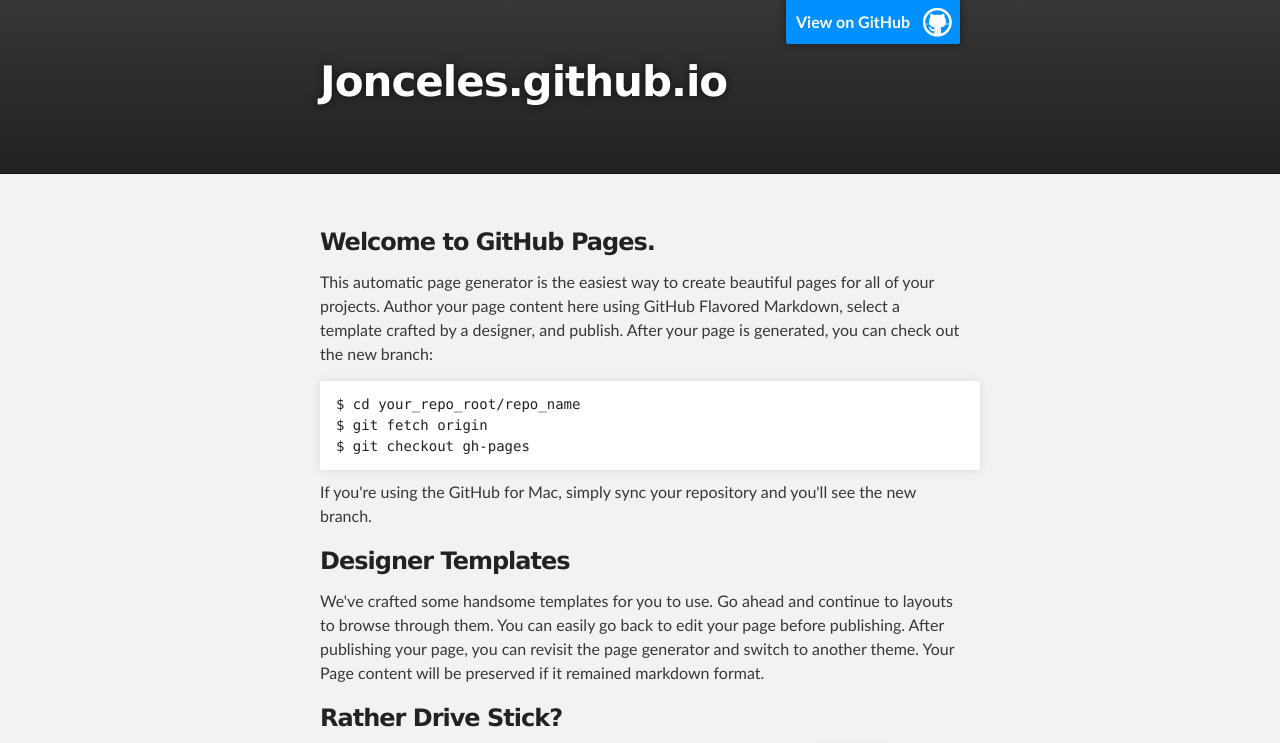
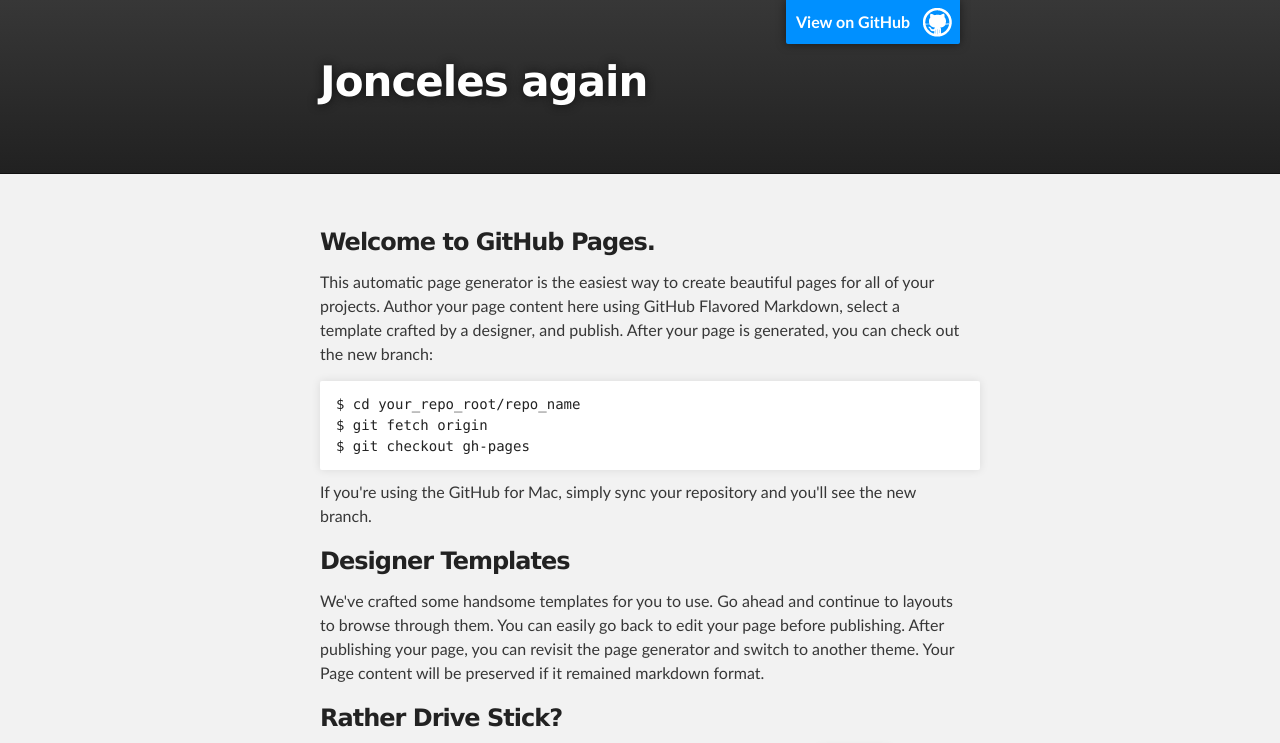
Before and after one commit to jonceles/jonceles.github.io, a plain HTML site: page index.html in a window 1280 px wide. Shown: the top 743 px of the page. Drawn offline with Linux system fonts and the light colour scheme.

Commit message:
change the title

```diff
--- a/index.html
+++ b/index.html
@@ -18,7 +18,7 @@
         <header class="inner">
           <a id="forkme_banner" href="https://github.com/jonceles">View on GitHub</a>
 
-          <h1 id="project_title">Jonceles.github.io</h1>
+          <h1 id="project_title">Jonceles again</h1>
           <h2 id="project_tagline"></h2>
 
         </header>
```
